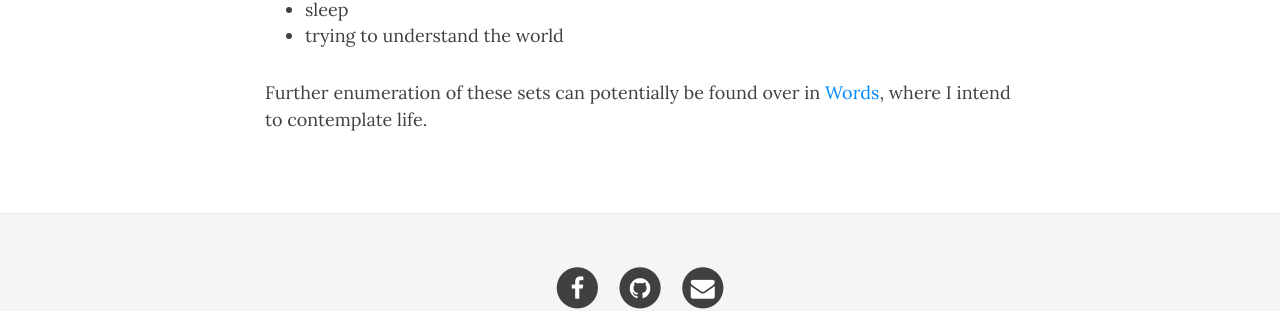
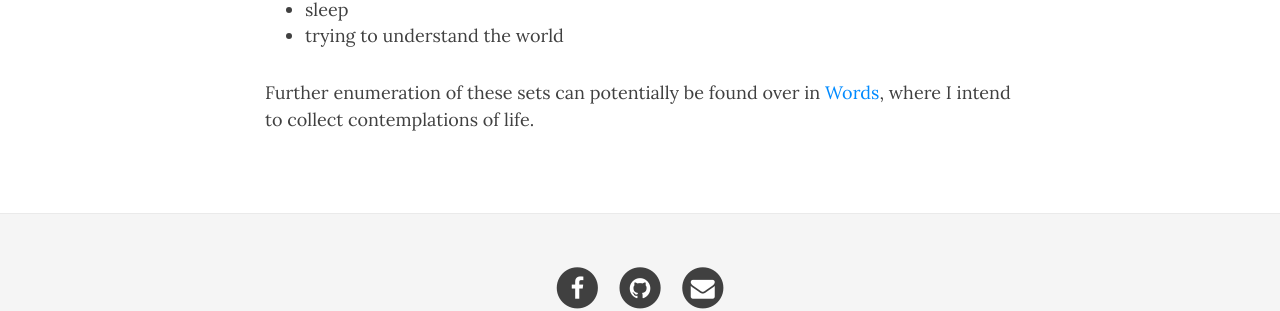
Before and after one commit to haohangxu/haohangxu.github.io, a Jekyll site: the page built from about.md, in a window 1280 px wide and 1351 px high. Shown: the part 904-1215 px from the top of the window. Built offline with Jekyll 4.4.1, drawn with Linux system fonts in a browser that asks for light colours; nearby versions of some CDN libraries.

Commit message:
Update about.md

```diff
--- a/about.md
+++ b/about.md
@@ -25,4 +25,4 @@ Things that currently occupy my time:
 - sleep
 - trying to understand the world
 
-Further enumeration of these sets can potentially be found over in [Words]({{ site.baseurl }}/words), where I intend to contemplate life.
+Further enumeration of these sets can potentially be found over in [Words]({{ site.baseurl }}/words), where I intend to collect contemplations of life.
```
